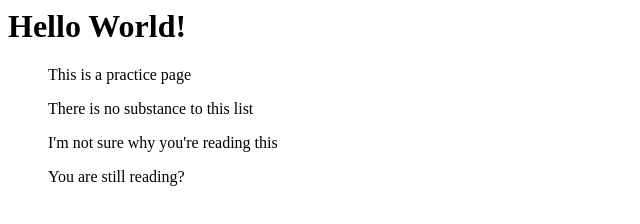
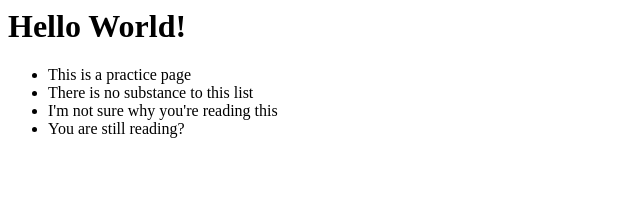
Before and after one commit to jack123xyz/hello-world, a plain HTML site: page index.html in a window 1280 px wide. Shown: the whole page, without its empty margins (0-640 px from the left). Drawn offline with Linux system fonts and the light colour scheme.

Commit message:
Update index.html

```diff
--- a/index.html
+++ b/index.html
@@ -2,7 +2,9 @@
   <title>Hello World!</title>
 </head>
   <h1>Hello World!</h1>
-<ul>This is a practice page</ul>
-<ul>There is no substance to this list</ul>
-<ul>I'm not sure why you're reading this</ul>
-<ul>You are still reading?</ul>
+<ul>
+<li>This is a practice page</li>
+<li>There is no substance to this list</li>
+<li>I'm not sure why you're reading this</li>
+<li>You are still reading?</li>
+</ul>
```
